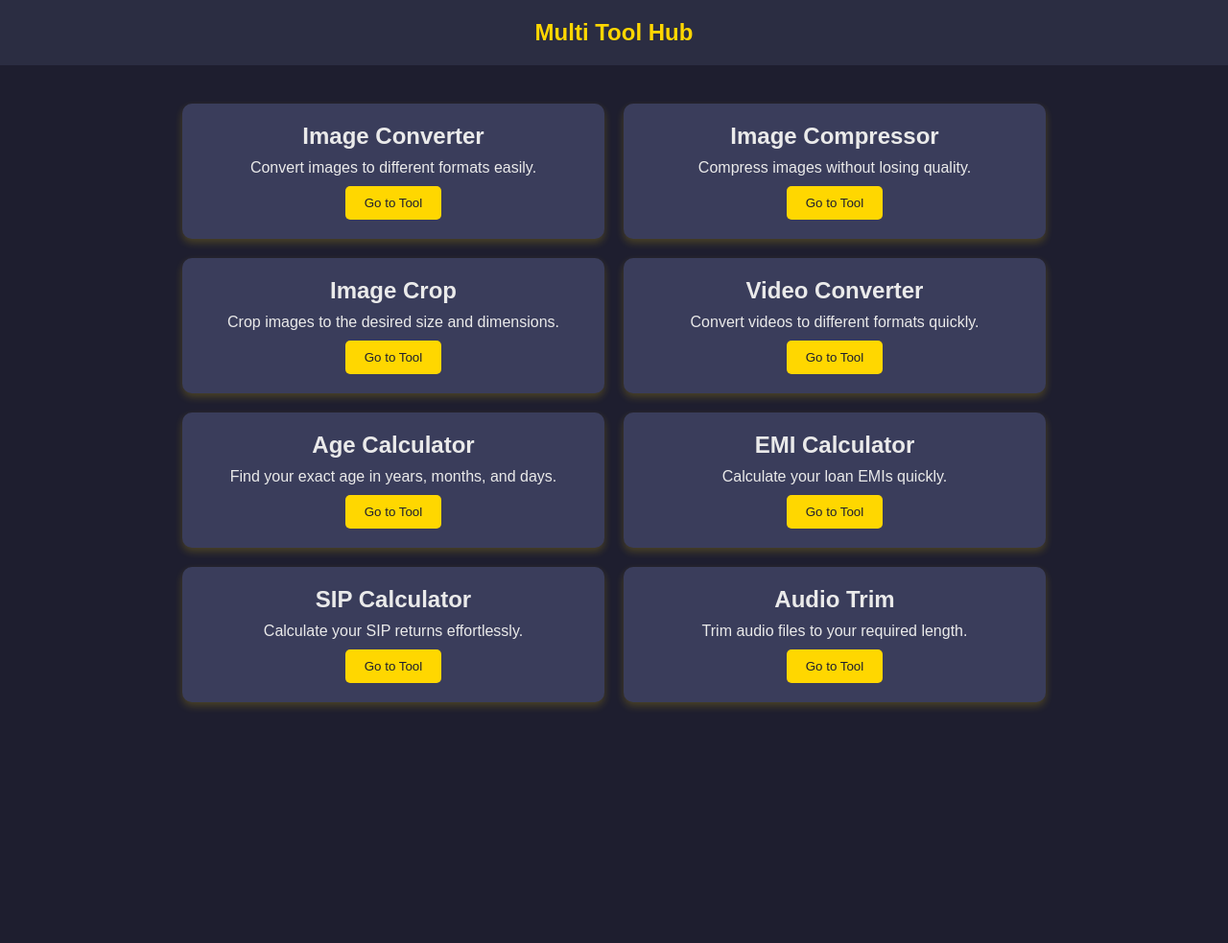
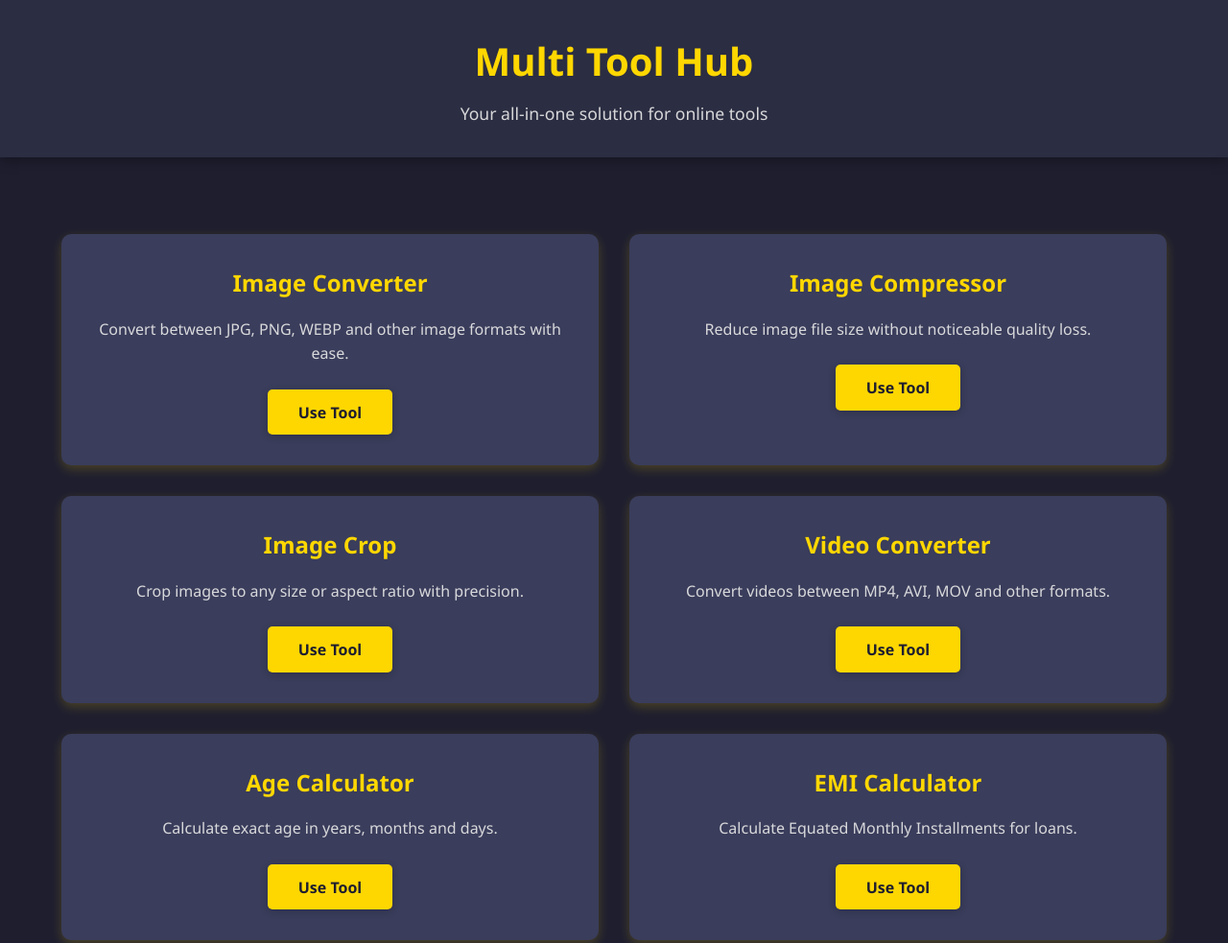
Before and after one commit to Yourmultitool/Yourmultitool, a plain HTML site: page index.html in a window 1280 px wide. Shown: the top 983 px of the page at 96% size. Before the commit the page ends 800 px from the top, so only its background shows below. Drawn offline with Linux system fonts and the light colour scheme.

Commit message:
Update index.html

```diff
--- a/index.html
+++ b/index.html
@@ -5,134 +5,285 @@
     <meta name="viewport" content="width=device-width, initial-scale=1.0">
     <title>Multi Tool Hub</title>
     <style>
+        /* Base Styles */
+        :root {
+            --bg-dark: #1E1E2F;
+            --text-light: #EAEAEA;
+            --header-blue: #2B2D42;
+            --accent-gold: #FFD700;
+            --accent-gold-dark: #E6C200;
+            --card-bg: #3A3D5B;
+            --card-hover-text: #1E1E2F;
+            --shadow-gold: rgba(255, 215, 0, 0.2);
+        }
+
         * {
             margin: 0;
             padding: 0;
             box-sizing: border-box;
-            font-family: Arial, sans-serif;
+            font-family: 'Segoe UI', Tahoma, Geneva, Verdana, sans-serif;
         }
 
         body {
-            background: #1E1E2F;
-            color: #EAEAEA;
+            background-color: var(--bg-dark);
+            color: var(--text-light);
+            line-height: 1.6;
+        }
+
+        /* Header */
+        header {
+            background-color: var(--header-blue);
+            padding: 2rem 1rem;
+            text-align: center;
+            box-shadow: 0 4px 12px rgba(0, 0, 0, 0.3);
+        }
+
+        header h1 {
+            font-size: 2.5rem;
+            color: var(--accent-gold);
+            margin-bottom: 0.5rem;
+        }
+
+        header p {
+            font-size: 1.1rem;
+            opacity: 0.9;
+        }
+
+        /* Main Content */
+        main {
+            padding: 3rem 1.5rem;
+            max-width: 1200px;
+            margin: 0 auto;
+        }
+
+        .tools-grid {
+            display: grid;
+            grid-template-columns: repeat(2, 1fr);
+            gap: 2rem;
+            margin-top: 2rem;
+        }
+
+        /* Tool Cards */
+        .tool-card {
+            background-color: var(--card-bg);
+            border-radius: 10px;
+            padding: 2rem;
+            transition: all 0.3s ease;
+            box-shadow: 0 4px 12px var(--shadow-gold);
             text-align: center;
         }
 
-        .header {
-            background: #2B2D42;
-            padding: 20px;
-            font-size: 24px;
-            font-weight: bold;
-            color: #FFD700;
+        .tool-card:hover {
+            background-color: var(--accent-gold);
+            color: var(--card-hover-text);
+            transform: translateY(-5px);
+            box-shadow: 0 8px 20px var(--shadow-gold);
         }
 
-        .container {
-            display: grid;
-            grid-template-columns: repeat(2, 1fr);
-            gap: 20px;
-            max-width: 900px;
-            margin: 40px auto;
-        }
-
-        .tool-card {
-            background: #3A3D5B;
-            padding: 20px;
-            border-radius: 10px;
-            text-align: center;
-            transition: 0.3s;
-            box-shadow: 0 4px 8px rgba(255, 215, 0, 0.2);
-        }
-
-        .tool-card:hover {
-            background: #FFD700;
-            color: #1E1E2F;
+        .tool-card:hover h2 {
+            color: var(--card-hover-text);
         }
 
         .tool-card h2 {
-            margin-bottom: 10px;
+            font-size: 1.5rem;
+            margin-bottom: 1rem;
+            color: var(--accent-gold);
+            transition: color 0.3s ease;
         }
 
-        .btn {
+        .tool-card p {
+            margin-bottom: 1.5rem;
+            opacity: 0.9;
+            transition: color 0.3s ease;
+        }
+
+        /* Buttons */
+        .tool-btn {
             display: inline-block;
-            margin-top: 10px;
-            padding: 10px 20px;
-            background: #FFD700;
-            color: #1E1E2F;
+            padding: 0.8rem 2rem;
+            background-color: var(--accent-gold);
+            color: var(--bg-dark);
             border: none;
             border-radius: 5px;
+            font-weight: bold;
+            font-size: 1rem;
             cursor: pointer;
-            transition: 0.3s;
+            transition: all 0.3s ease;
+            text-decoration: none;
+            box-shadow: 0 2px 8px rgba(0, 0, 0, 0.2);
         }
 
-        .btn:hover {
-            background: #E6C200;
+        .tool-btn:hover {
+            background-color: var(--accent-gold-dark);
+            transform: translateY(-2px);
         }
 
+        .tool-btn:active {
+            transform: translateY(0);
+        }
+
+        /* Footer */
+        footer {
+            background-color: var(--header-blue);
+            padding: 2rem;
+            text-align: center;
+            margin-top: 3rem;
+        }
+
+        .footer-links {
+            display: flex;
+            justify-content: center;
+            flex-wrap: wrap;
+            gap: 1.5rem;
+            margin: 1.5rem 0;
+        }
+
+        .footer-links a {
+            color: var(--text-light);
+            text-decoration: none;
+            transition: color 0.3s ease;
+        }
+
+        .footer-links a:hover {
+            color: var(--accent-gold);
+        }
+
+        .copyright {
+            margin-top: 1.5rem;
+            opacity: 0.7;
+            font-size: 0.9rem;
+        }
+
+        /* Responsive Design */
         @media (max-width: 768px) {
-            .container {
+            .tools-grid {
                 grid-template-columns: 1fr;
+            }
+
+            header h1 {
+                font-size: 2rem;
             }
         }
     </style>
 </head>
 <body>
-    <div class="header">Multi Tool Hub</div>
+    <!-- Header -->
+    <header>
+        <h1>Multi Tool Hub</h1>
+        <p>Your all-in-one solution for online tools</p>
+    </header>
 
-    <div class="container">
+    <!-- Main Content -->
+    <main>
+        <div class="tools-grid">
+            <!-- Image Converter -->
             <div class="tool-card">
                 <h2>Image Converter</h2>
-            <p>Convert images to different formats easily.</p>
-            <button class="btn" onclick="goToSection('image-converter')">Go to Tool</button>
+                <p>Convert between JPG, PNG, WEBP and other image formats with ease.</p>
+                <button class="tool-btn" onclick="redirectToTool('Image Converter')">Use Tool</button>
             </div>
 
+            <!-- Image Compressor -->
             <div class="tool-card">
                 <h2>Image Compressor</h2>
-            <p>Compress images without losing quality.</p>
-            <button class="btn" onclick="goToSection('image-compressor')">Go to Tool</button>
+                <p>Reduce image file size without noticeable quality loss.</p>
+                <button class="tool-btn" onclick="redirectToTool('Image Compressor')">Use Tool</button>
             </div>
 
+            <!-- Image Crop -->
             <div class="tool-card">
                 <h2>Image Crop</h2>
-            <p>Crop images to the desired size and dimensions.</p>
-            <button class="btn" onclick="goToSection('image-crop')">Go to Tool</button>
+                <p>Crop images to any size or aspect ratio with precision.</p>
+                <button class="tool-btn" onclick="redirectToTool('Image Crop')">Use Tool</button>
             </div>
 
+            <!-- Video Converter -->
             <div class="tool-card">
                 <h2>Video Converter</h2>
-            <p>Convert videos to different formats quickly.</p>
-            <button class="btn" onclick="goToSection('video-converter')">Go to Tool</button>
+                <p>Convert videos between MP4, AVI, MOV and other formats.</p>
+                <button class="tool-btn" onclick="redirectToTool('Video Converter')">Use Tool</button>
             </div>
 
+            <!-- Age Calculator -->
             <div class="tool-card">
                 <h2>Age Calculator</h2>
-            <p>Find your exact age in years, months, and days.</p>
-            <button class="btn" onclick="goToSection('age-calculator')">Go to Tool</button>
+                <p>Calculate exact age in years, months and days.</p>
+                <button class="tool-btn" onclick="redirectToTool('Age Calculator')">Use Tool</button>
             </div>
 
+            <!-- EMI Calculator -->
             <div class="tool-card">
                 <h2>EMI Calculator</h2>
-            <p>Calculate your loan EMIs quickly.</p>
-            <button class="btn" onclick="goToSection('emi-calculator')">Go to Tool</button>
+                <p>Calculate Equated Monthly Installments for loans.</p>
+                <button class="tool-btn" onclick="redirectToTool('EMI Calculator')">Use Tool</button>
             </div>
 
+            <!-- SIP Calculator -->
             <div class="tool-card">
                 <h2>SIP Calculator</h2>
-            <p>Calculate your SIP returns effortlessly.</p>
-            <button class="btn" onclick="goToSection('sip-calculator')">Go to Tool</button>
+                <p>Calculate returns on Systematic Investment Plans.</p>
+                <button class="tool-btn" onclick="redirectToTool('SIP Calculator')">Use Tool</button>
             </div>
 
+            <!-- Audio Trim -->
             <div class="tool-card">
                 <h2>Audio Trim</h2>
-            <p>Trim audio files to your required length.</p>
-            <button class="btn" onclick="goToSection('audio-trim')">Go to Tool</button>
+                <p>Cut and trim audio files to your required length.</p>
+                <button class="tool-btn" onclick="redirectToTool('Audio Trim')">Use Tool</button>
             </div>
         </div>
+    </main>
+
+    <!-- Footer -->
+    <footer>
+        <div class="footer-content">
+            <div class="footer-links">
+                <a href="#">Home</a>
+                <a href="#">About</a>
+                <a href="#">Privacy Policy</a>
+                <a href="#">Terms</a>
+                <a href="#">Contact</a>
+            </div>
+            <div class="copyright">
+                &copy; 2023 Multi Tool Hub. All rights reserved.
+            </div>
+        </div>
+    </footer>
 
     <script>
-        function goToSection(sectionId) {
-            alert('Redirecting to ' + sectionId + ' (Page under development)');
-            // Replace with actual navigation logic when the pages are ready
+        // Tool redirect function
+        function redirectToTool(toolName) {
+            alert(`Redirecting to ${toolName}...`);
+            // In a real implementation, you would use:
+            // window.location.href = `/tools/${toolName.toLowerCase().replace(' ', '-')}`;
         }
+
+        // Add animation on scroll for better user experience
+        document.addEventListener('DOMContentLoaded', function() {
+            const toolCards = document.querySelectorAll('.tool-card');
+
+            const animateCards = () => {
+                toolCards.forEach(card => {
+                    const cardPosition = card.getBoundingClientRect().top;
+                    const screenPosition = window.innerHeight / 1.3;
+
+                    if(cardPosition < screenPosition) {
+                        card.style.opacity = '1';
+                        card.style.transform = 'translateY(0)';
+                    }
+                });
+            };
+
+            // Set initial state for animation
+            toolCards.forEach(card => {
+                card.style.opacity = '0';
+                card.style.transform = 'translateY(20px)';
+                card.style.transition = 'opacity 0.6s ease, transform 0.6s ease';
+            });
+
+            window.addEventListener('scroll', animateCards);
+            animateCards(); // Run once on load
+        });
     </script>
 </body>
 </html>
```
Lines whose indentation alone changed are shown as unchanged.
